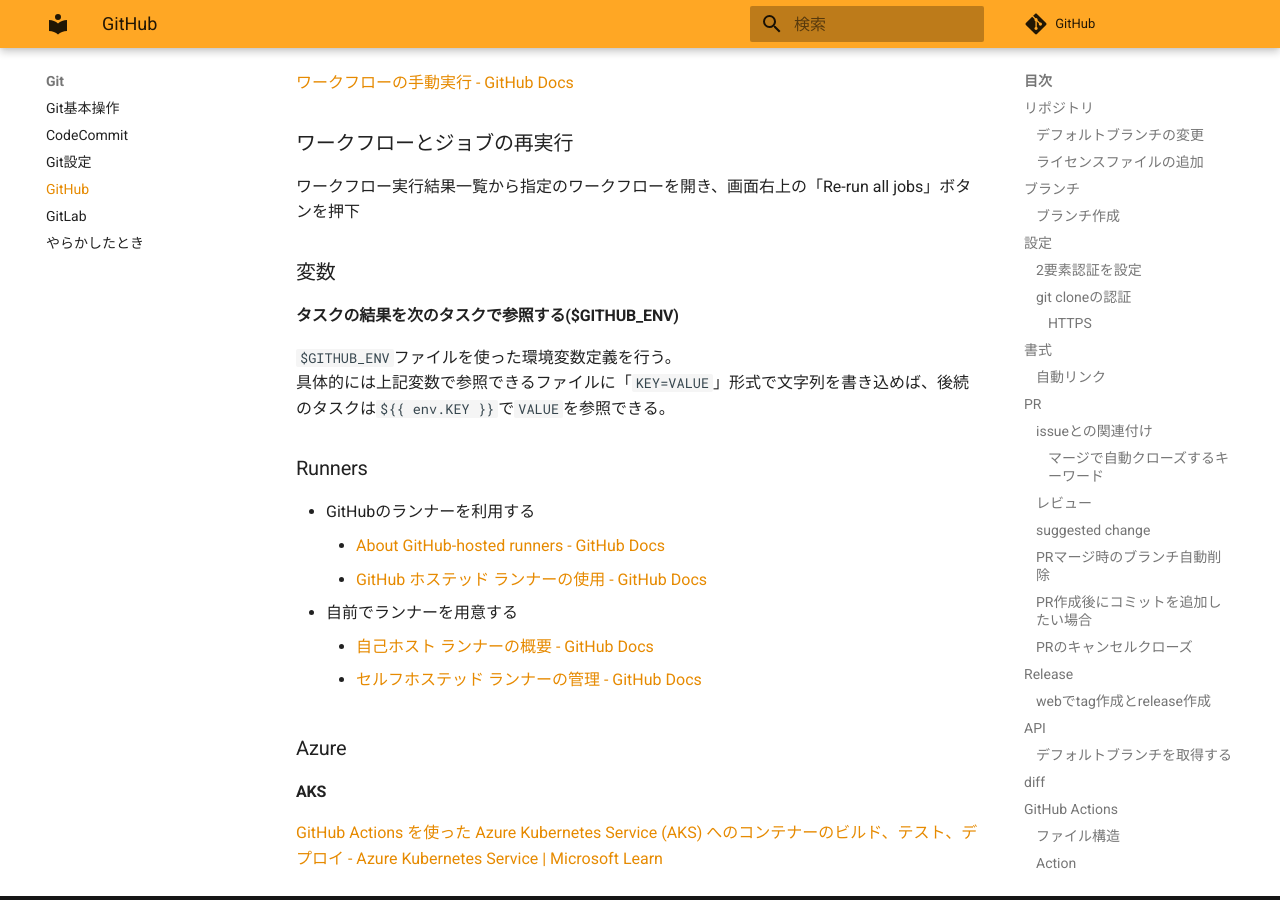
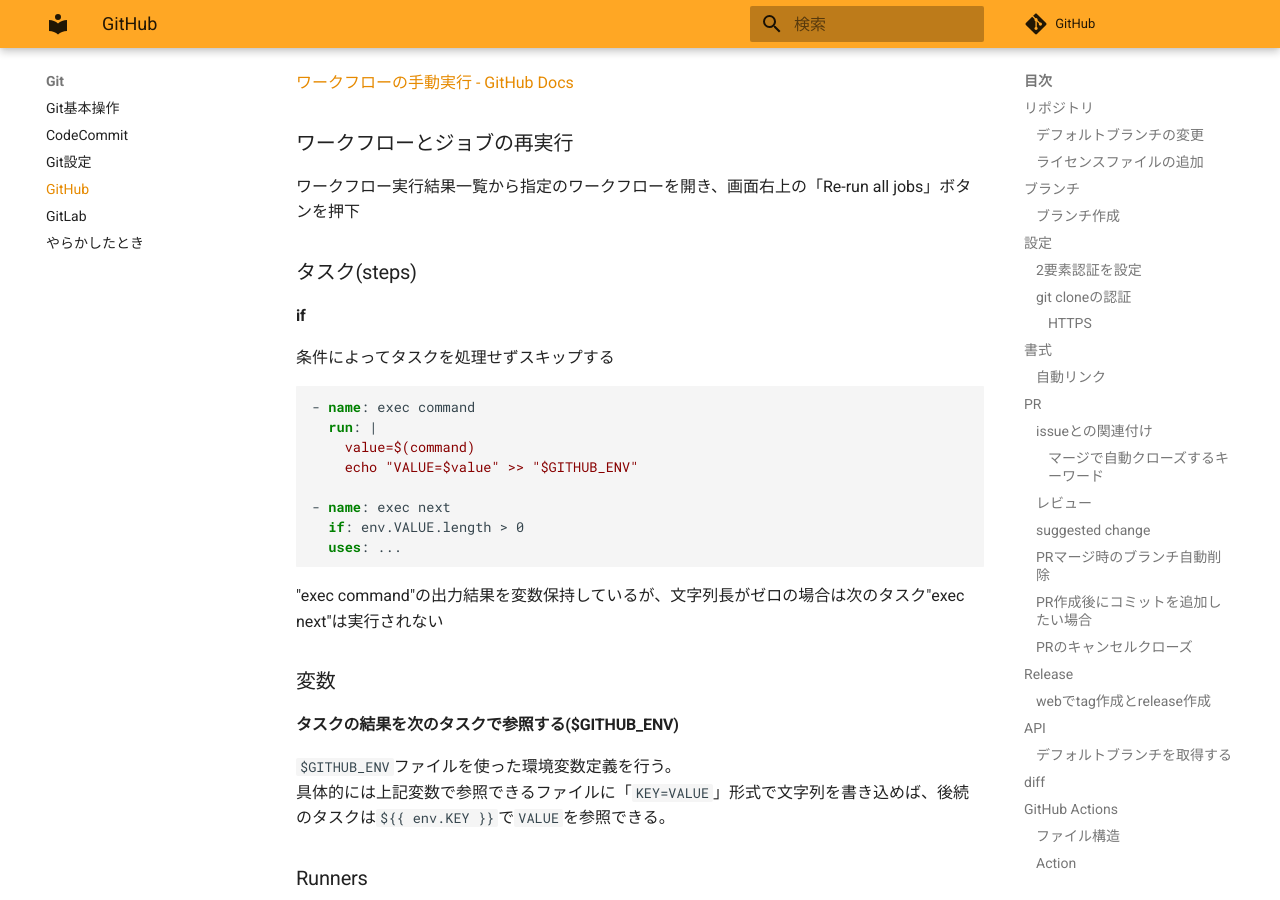
Before and after one commit to zaki-lknr/docs, an MkDocs documentation site: the page built from docs/Git/github.md, in a window 1280 px wide and 900 px high, scrolled down 5758 px. Built offline with MkDocs 1.6.1 and Material for MkDocs 9.7.7, drawn with Linux system fonts in a browser that asks for light colours; comment, search, counter and statistics services are not loaded.

Commit message:
add: git/github: GHA/if

````diff
--- a/docs/Git/github.md
+++ b/docs/Git/github.md
@@ -234,6 +234,25 @@ jobs:
 
 ワークフロー実行結果一覧から指定のワークフローを開き、画面右上の「Re-run all jobs」ボタンを押下
 
+### タスク(steps)
+
+#### if
+
+条件によってタスクを処理せずスキップする
+
+```yaml
+- name: exec command
+  run: |
+    value=$(command)
+    echo "VALUE=$value" >> "$GITHUB_ENV"
+
+- name: exec next
+  if: env.VALUE.length > 0
+  uses: ...
+```
+
+"exec command"の出力結果を変数保持しているが、文字列長がゼロの場合は次のタスク"exec next"は実行されない
+
 ### 変数
 
 #### タスクの結果を次のタスクで参照する($GITHUB_ENV)
````
